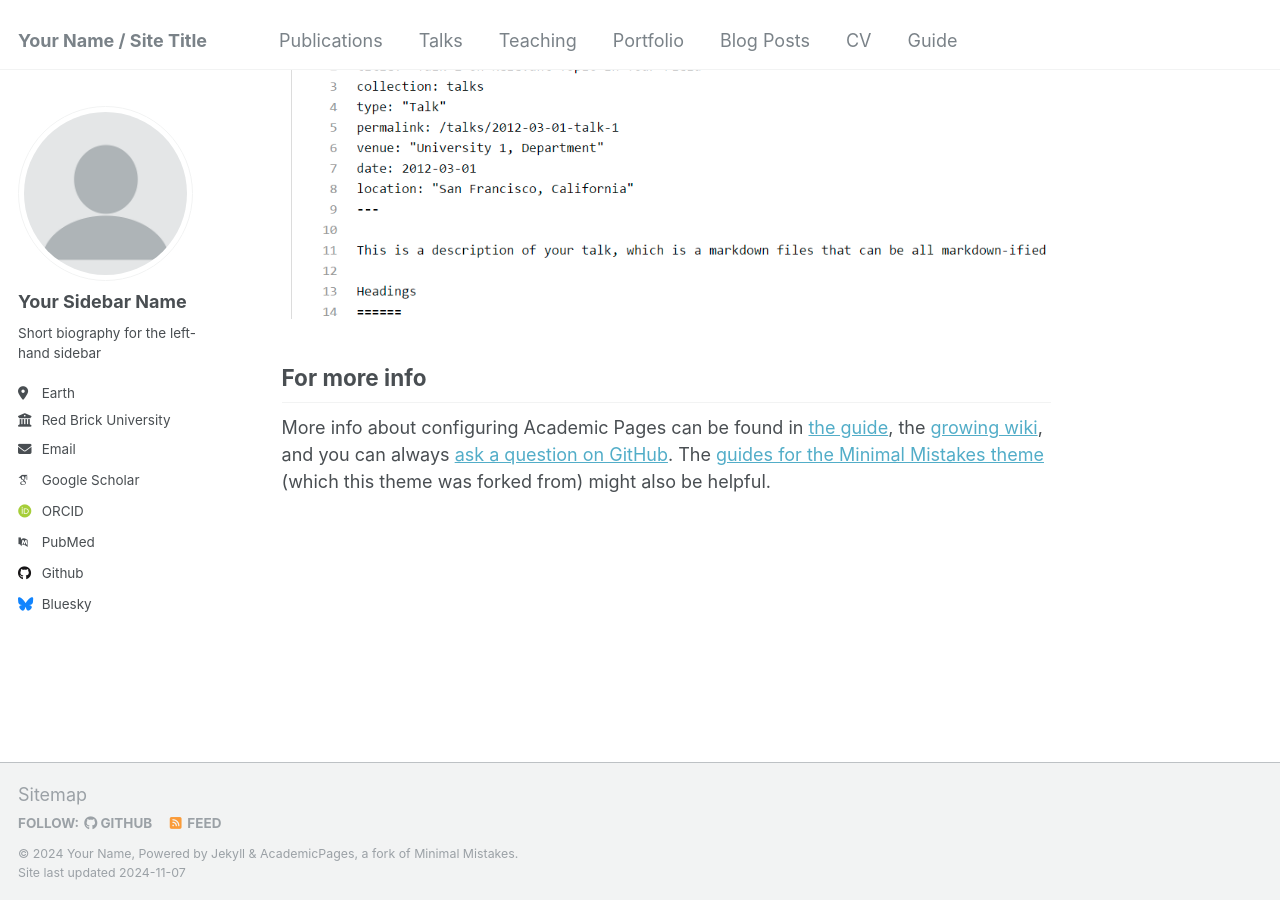
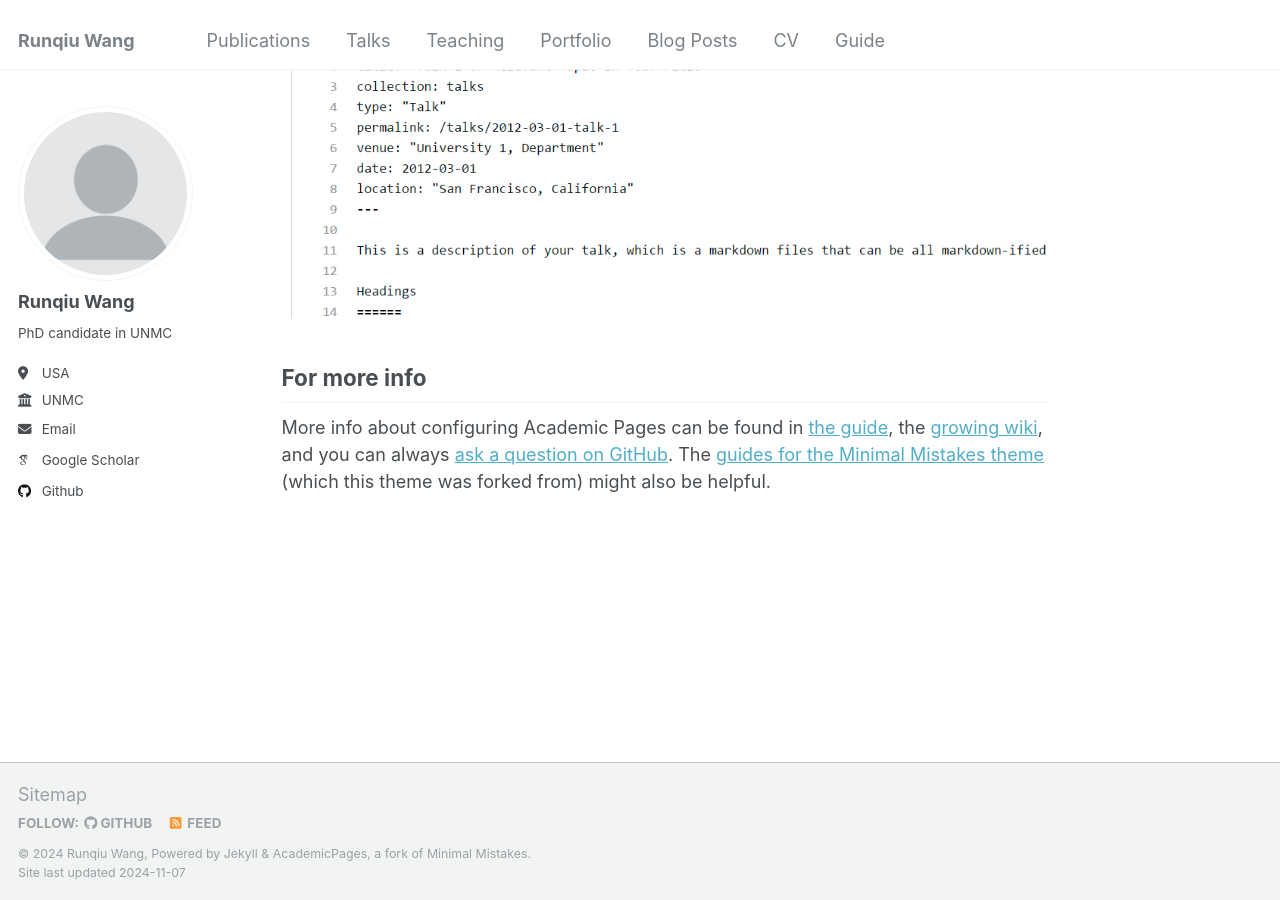
Before and after one commit to RunqiuWang22/runqiuwang22.github.io, a Jekyll site: the page built from _pages/about.md, in a window 1280 px wide and 900 px high, scrolled down 2643 px. Built offline with Jekyll 4.4.1, drawn with Linux system fonts in a browser that asks for light colours; some web fonts are replaced.

Commit message:
Update _config.yml

```diff
--- a/_config.yml
+++ b/_config.yml
@@ -8,13 +8,13 @@
 
 # Basic Site Settings
 locale                   : "en-US"
-title                    : "Your Name / Site Title"
+title                    : "Runqiu Wang"
 title_separator          : "-"
-name                     : &name "Your Name"
-description              : &description "personal description"
-url                      : https://academicpages.github.io # the base hostname & protocol for your site e.g. "https://mmistakes.github.io"
+name                     : &name "Runqiu Wang"
+description              : &description "PhD candidate in UNMC"
+url                      : https://runqiuwang.github.io # the base hostname & protocol for your site e.g. "https://mmistakes.github.io"
 baseurl                  : "" # the subpath of your site, e.g. "/blog"
-repository               : "academicpages/academicpages.github.io"
+repository               : "runqiuwang.github.io"
 
 # Site Author - The following control what appear as part of the author content on the side bar.
 #               If a field is blank the icon and link will not appear, otherwise it will be shown.
@@ -22,21 +22,21 @@ repository               : "academicpages/academicpages.github.io"
 author:
   # Biographic information
   avatar           : "profile.png"
-  name             : "Your Sidebar Name"
+  name             : "Runqiu Wang"
   pronouns         : # example: "she/her"
-  bio              : "Short biography for the left-hand sidebar"
-  location         : "Earth"
-  employer         : "Red Brick University"
+  bio              : "PhD candidate in UNMC"
+  location         : "USA"
+  employer         : "UNMC"
   uri              : # URL
   email            : "none@example.org"
 
   # Academic websites
   arxiv            : # URL - Update with the correct link to your profile
-  googlescholar    : "https://scholar.google.com/citations?user=PS_CX0AAAAAJ"
+  googlescholar    : "https://scholar.google.com/citations?user=JgHjWpcAAAAJ&hl=en"
   impactstory      : # URL
-  orcid            : "http://orcid.org/yourorcidurl"
+  orcid            : #"http://orcid.org/yourorcidurl"
   semantic         : # URL
-  pubmed           : "https://www.ncbi.nlm.nih.gov/pubmed/?term=john+snow"
+  pubmed           : #"https://www.ncbi.nlm.nih.gov/pubmed/?term=john+snow"
   researchgate     : # URL
   scopus           : # URL
 
@@ -44,12 +44,12 @@ author:
   bitbucket        : # Username - Update with your username on the site
   codepen          : # Username
   dribbble         : # Username
-  github           : "academicpages"
+  github           : "RunqiuWang22"
   kaggle           : # Username
   stackoverflow    : # User number or user number and name (i.e., use "1" or "1/jeff-atwood")
 
   # Social media
-  bluesky          : "bsky.app" # Replace this with you Bluesky username
+  bluesky          : #"bsky.app" # Replace this with you Bluesky username
   facebook         : # Username
   flickr           : # Username
   foursquare       : # Username
@@ -130,7 +130,7 @@ yandex_site_verification :
 
 # Social Sharing
 twitter:
-  username               : &twitter
+  username               : #&twitter
 facebook:
   username               :
   app_id                 :
```
